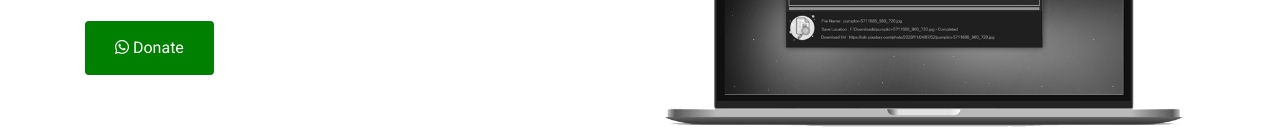
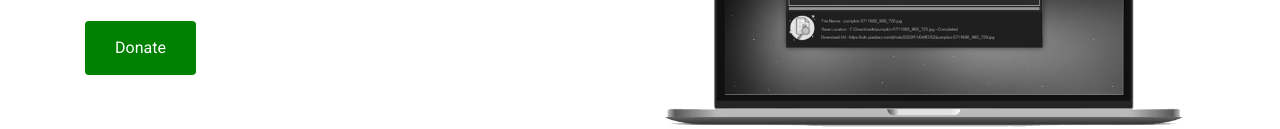
Before and after one commit to rdmrajapakshe/RDM-Off-Peak-Download-Manager, a plain HTML site: page index.html in a window 1280 px wide. Shown: the part 2025-2154 px from the top of the page. Drawn offline with Linux system fonts and the light colour scheme.

Commit message:
Update index.html

```diff
--- a/index.html
+++ b/index.html
@@ -148,7 +148,7 @@
               <div class="col-md-4 mr-auto">
                 <h2 class="mb-4">Donate For Software</h2>
                 <p class="mb-4">You can donate as much as you have. This will allow us to further develop this software and develop other software.</p>
-                <p><a href="#donate" class="btn whatsapp"><i class="fab fa-whatsapp"></i> Donate</a></p>
+                <p><a href="#donate" class="btn whatsapp">Donate</a></p>
               </div>
               <div class="col-md-6" data-aos="fade-left">
                 <img src="assets/img/purchase.png" alt="Image" class="img-fluid">
```
